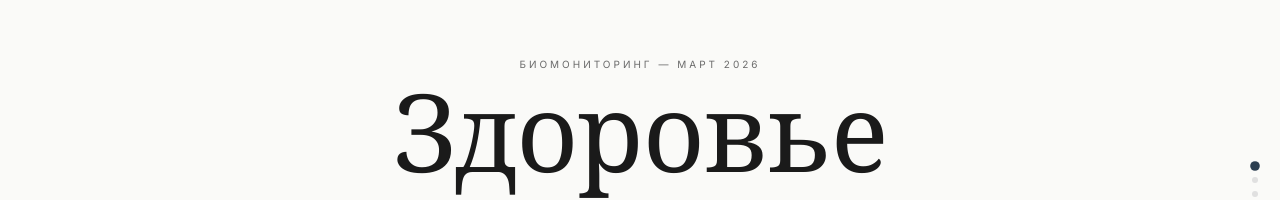
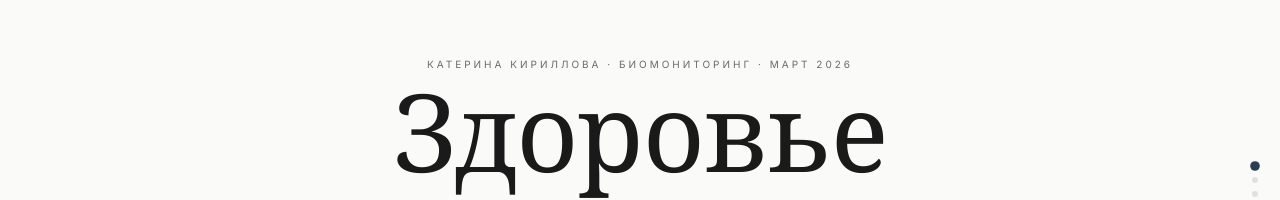
Before and after one commit to KatXTIX/one-pager-page, a website: page presentations/health-dashboard-mar-2026.html in a window 1280 px wide. Shown: the part 185-385 px from the top of the page. Drawn offline with nearby package versions, Linux system fonts and the light colour scheme.

Commit message:
fix: add Katerina Kirillova name to health dashboard cover

```diff
--- a/presentations/health-dashboard-mar-2026.html
+++ b/presentations/health-dashboard-mar-2026.html
@@ -332,7 +332,7 @@ h2.section-title {
   <!-- SLIDE 1: COVER -->
   <div class="slide active" id="slide-1">
     <div class="content-narrow">
-      <div class="slide-label">Биомониторинг — март 2026</div>
+      <div class="slide-label">Катерина Кириллова · биомониторинг · март 2026</div>
       <div style="font-family: var(--font-heading); font-size: clamp(60px,10vw,108px); font-weight: 300; line-height: 1.0; letter-spacing: -1px;">Здоровье</div>
       <div class="divider"></div>
       <div style="display: flex; align-items: flex-end; gap: 20px; justify-content: center; margin-top: 8px;">
```
